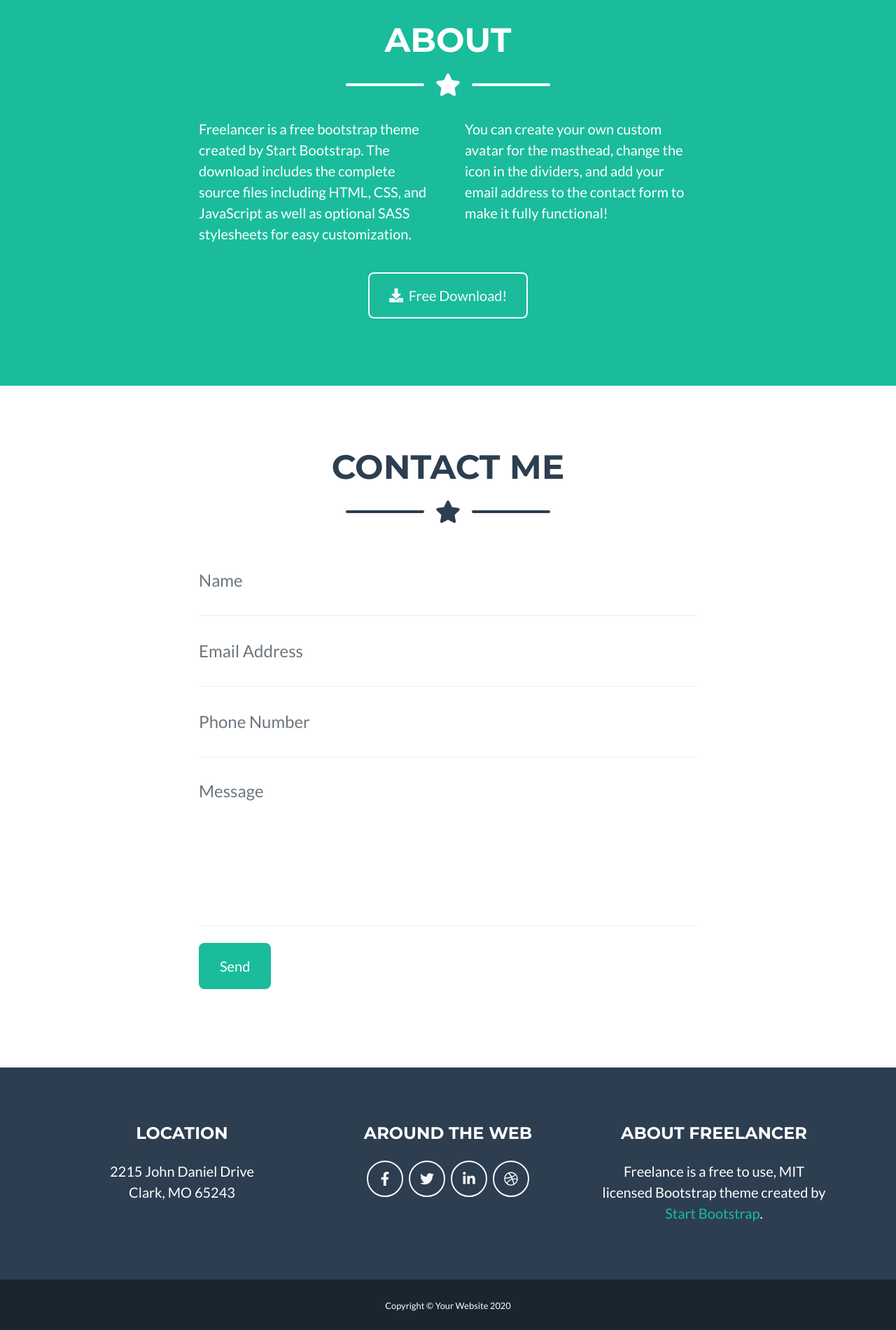
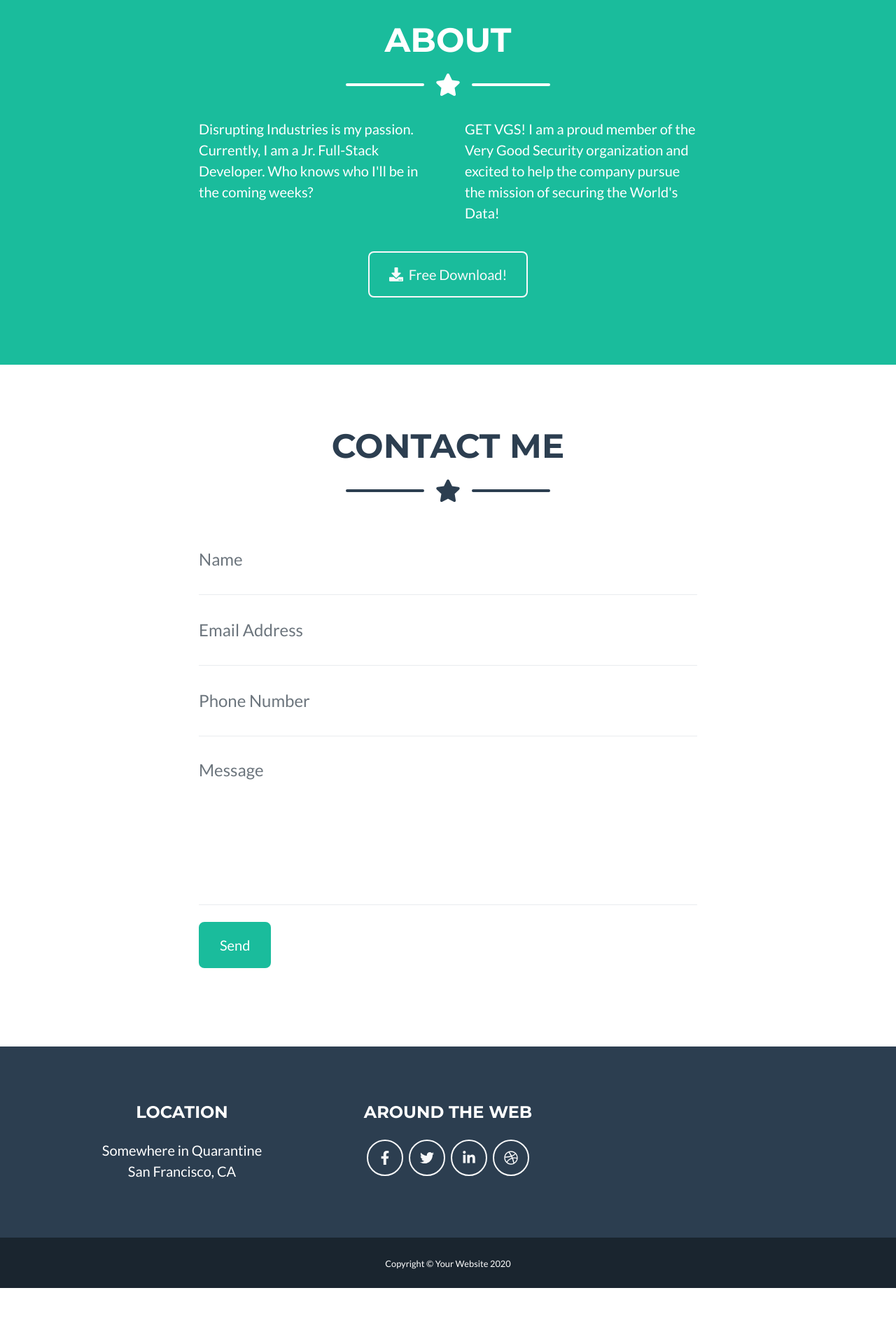
Before and after one commit to zal-7/challenge-portfolio-page, a plain HTML site: page startbootstrap-freelancer-master/dist/index.html in a window 1280 px wide. Shown: the part 1670-3570 px from the top of the page at 70% size. After the commit the page ends 3510 px from the top, so only its background shows below. Drawn offline with nearby package versions, Linux system fonts and the light colour scheme.

Commit message:
info added

```diff
--- a/startbootstrap-freelancer-master/dist/index.html
+++ b/startbootstrap-freelancer-master/dist/index.html
@@ -128,8 +128,8 @@
                 </div>
                 <!-- About Section Content-->
                 <div class="row">
-                    <div class="col-lg-4 ml-auto"><p class="lead">Freelancer is a free bootstrap theme created by Start Bootstrap. The download includes the complete source files including HTML, CSS, and JavaScript as well as optional SASS stylesheets for easy customization.</p></div>
-                    <div class="col-lg-4 mr-auto"><p class="lead">You can create your own custom avatar for the masthead, change the icon in the dividers, and add your email address to the contact form to make it fully functional!</p></div>
+                    <div class="col-lg-4 ml-auto"><p class="lead">Disrupting Industries is my passion. Currently, I am a Jr. Full-Stack Developer. Who knows who I'll be in the coming weeks?</p></div>
+                    <div class="col-lg-4 mr-auto"><p class="lead">GET VGS! I am a proud member of the Very Good Security organization and excited to help the company pursue the mission of securing the World's Data!</p></div>
                 </div>
                 <!-- About Section Button-->
                 <div class="text-center mt-4">
@@ -192,18 +192,14 @@
                     <!-- Footer Location-->
                     <div class="col-lg-4 mb-5 mb-lg-0">
                         <h4 class="text-uppercase mb-4">Location</h4>
-                        <p class="lead mb-0">2215 John Daniel Drive<br />Clark, MO 65243</p>
+                        <p class="lead mb-0">Somewhere in Quarantine<br />San Francisco, CA</p>
                     </div>
                     <!-- Footer Social Icons-->
                     <div class="col-lg-4 mb-5 mb-lg-0">
                         <h4 class="text-uppercase mb-4">Around the Web</h4>
                         <a class="btn btn-outline-light btn-social mx-1" href="#!"><i class="fab fa-fw fa-facebook-f"></i></a><a class="btn btn-outline-light btn-social mx-1" href="#!"><i class="fab fa-fw fa-twitter"></i></a><a class="btn btn-outline-light btn-social mx-1" href="#!"><i class="fab fa-fw fa-linkedin-in"></i></a><a class="btn btn-outline-light btn-social mx-1" href="#!"><i class="fab fa-fw fa-dribbble"></i></a>
                     </div>
-                    <!-- Footer About Text-->
-                    <div class="col-lg-4">
-                        <h4 class="text-uppercase mb-4">About Freelancer</h4>
-                        <p class="lead mb-0">Freelance is a free to use, MIT licensed Bootstrap theme created by <a href="http://startbootstrap.com">Start Bootstrap</a>.</p>
-                    </div>
+
                 </div>
             </div>
         </footer>
```
